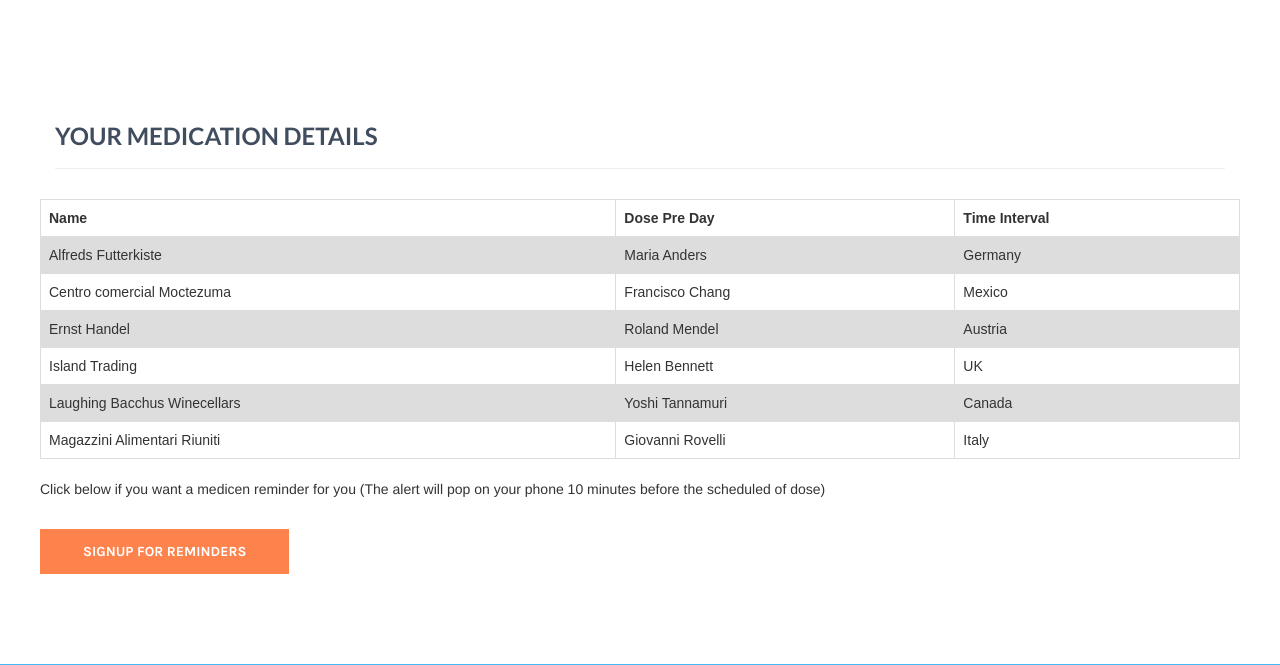
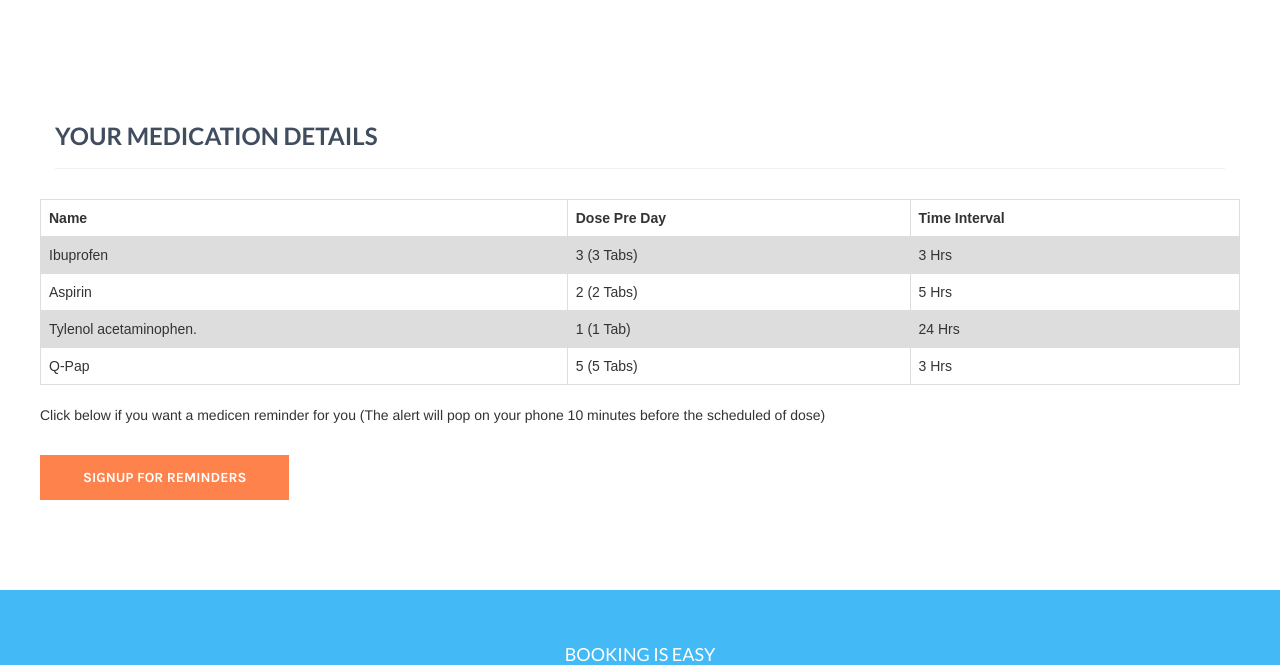
Before and after one commit to payaljindal/Nemesis, a Python web app: template flask/templates/index.html in a window 1280 px wide. Shown: the part 2139-2804 px from the top of the page. Run offline with Jinja, Linux system fonts and the light colour scheme; the template is opened without the code that fills it, so the values that code supplies are empty.

Commit message:
Update index.html

```diff
--- a/flask/templates/index.html
+++ b/flask/templates/index.html
@@ -303,34 +303,24 @@
                                       <th>Time Interval</th>
                                     </tr>
                                     <tr>
-                                      <td>Alfreds Futterkiste</td>
-                                      <td>Maria Anders</td>
-                                      <td>Germany</td>
+                                      <td>Ibuprofen</td>
+                                      <td>3 (3 Tabs)</td>
+                                      <td>3 Hrs</td>
                                     </tr>
                                     <tr>
-                                      <td>Centro comercial Moctezuma</td>
-                                      <td>Francisco Chang</td>
-                                      <td>Mexico</td>
+                                      <td>Aspirin</td>
+                                      <td>2 (2 Tabs)</td>
+                                      <td>5 Hrs</td>
                                     </tr>
                                     <tr>
-                                      <td>Ernst Handel</td>
-                                      <td>Roland Mendel</td>
-                                      <td>Austria</td>
+                                      <td>Tylenol acetaminophen.</td>
+                                      <td>1 (1 Tab)</td>
+                                      <td>24 Hrs</td>
                                     </tr>
                                     <tr>
-                                      <td>Island Trading</td>
-                                      <td>Helen Bennett</td>
-                                      <td>UK</td>
-                                    </tr>
-                                    <tr>
-                                      <td>Laughing Bacchus Winecellars</td>
-                                      <td>Yoshi Tannamuri</td>
-                                      <td>Canada</td>
-                                    </tr>
-                                    <tr>
-                                      <td>Magazzini Alimentari Riuniti</td>
-                                      <td>Giovanni Rovelli</td>
-                                      <td>Italy</td>
+                                      <td>Q-Pap</td>
+                                      <td>5 (5 Tabs)</td>
+                                      <td>3 Hrs</td>
                                     </tr>
                                   </table>
 
```
